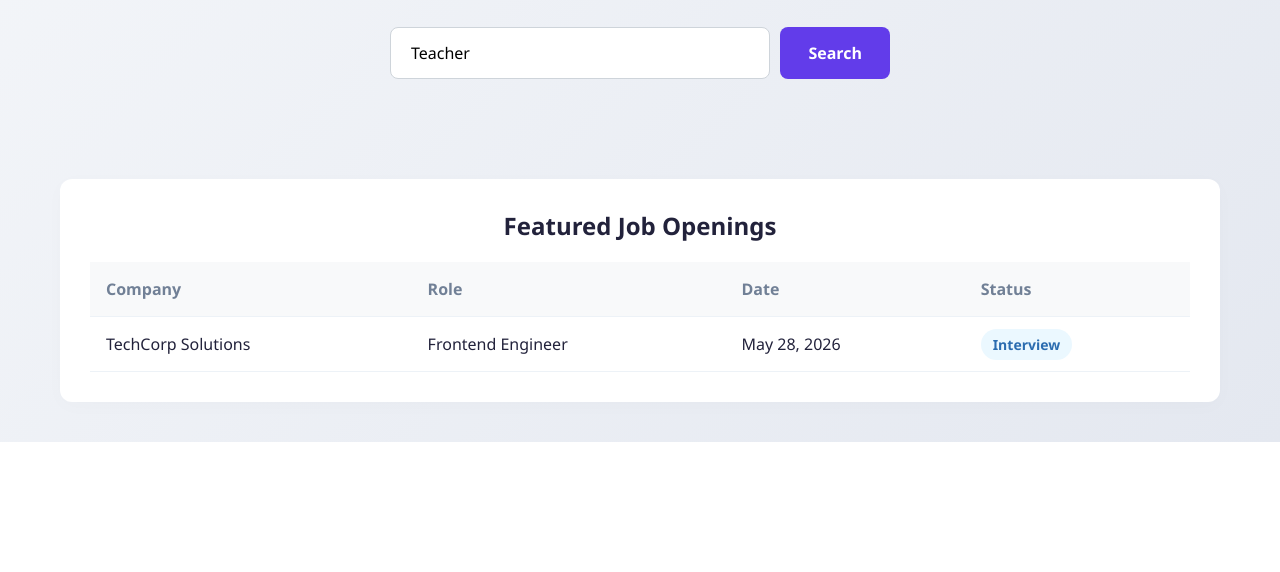
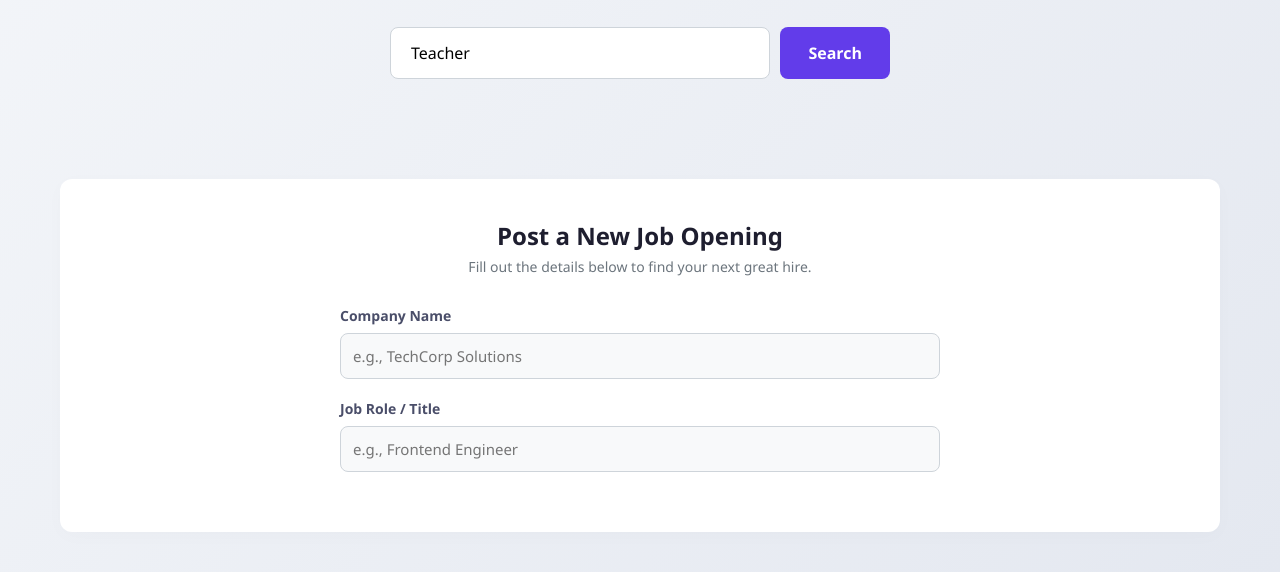
Before and after one commit to mohantypratikshya2006-svg/job-portal-assignment, a plain HTML site: page index.html in a window 1280 px wide. Shown: the part 359-931 px from the top of the page. Before the commit the page ends 801 px from the top, so only its background shows below. Drawn offline with Linux system fonts and the light colour scheme.

Commit message:
Fix styling links and add functional sections

```diff
--- a/index.html
+++ b/index.html
@@ -8,21 +8,19 @@
 </head>
 <body>
 
-    <!-- Header Navigation -->
     <header>
         <div class="logo">DevCareers</div>
         <nav>
             <ul>
-                <li><a href="#">Find Jobs</a></li>
-                <li><a href="#">Post a Job</a></li>
-                <li><a href="#">Track Applications</a></li>
+                <li><a href="#hero-section">Find Jobs</a></li>
+                <li><a href="#post-job-section">Post a Job</a></li>
+                <li><a href="#table-section">Track Applications</a></li>
             </ul>
         </nav>
     </header>
 
-    <!-- Hero Search Section -->
     <main>
-        <section class="hero-section">
+        <section id="hero-section" class="hero-section">
             <h1>Find Your Dream <br>Tech Job</h1>
             <p>Discover thousands of opportunities in development, design, and product management.</p>
 
@@ -32,32 +30,16 @@
             </div>
         </section>
 
-        <!-- Featured Job Openings Table Section -->
-        <section class="table-section">
-            <h2>Featured Job Openings</h2>
-            <div class="table-wrapper">
-                <table>
-                    <thead>
-                        <tr>
-                            <th>Company</th>
-                            <th>Role</th>
-                            <th>Date</th>
-                            <th>Status</th>
-                        </tr>
-                    </thead>
-                    <tbody>
-                        <tr>
-                            <td>TechCorp Solutions</td>
-                            <td>Frontend Engineer</td>
-                            <td>May 28, 2026</td>
-                            <td><span class="status-badge interview">Interview</span></td>
-                        </tr>
-                    </tbody>
-                </table>
-            </div>
-        </section>
-    </main>
-
-    <script src="script.js"></script>
-</body>
-</html>
+        <section id="post-job-section" class="form-section">
+            <h2>Post a New Job Opening</h2>
+            <p class="section-subtitle">Fill out the details below to find your next great hire.</p>
+            <form class="job-form" onsubmit="event.preventDefault();">
+                <div class="form-group">
+                    <label for="company-name">Company Name</label>
+                    <input type="text" id="company-name" placeholder="e.g., TechCorp Solutions">
+                </div>
+                <div class="form-group">
+                    <label for="job-role">Job Role / Title</label>
+                    <input type="text" id="job-role" placeholder="e.g., Frontend Engineer">
+                </div>
+                <div class="form-group">
--- a/style.css
+++ b/style.css
@@ -4,6 +4,10 @@
     padding: 0;
     box-sizing: border-box;
     font-family: 'Segoe UI', Tahoma, Geneva, Verdana, sans-serif;
+}
+
+html {
+    scroll-behavior: smooth;
 }
 
 body {
@@ -25,7 +29,7 @@ header {
 .logo {
     font-size: 24px;
     font-weight: 700;
-    color: #4a4e69;
+    color: #623cea;
 }
 
 nav ul {
@@ -100,6 +104,80 @@ main {
     cursor: pointer;
 }
 
+/* Post a Job Form Section Styling */
+.form-section {
+    margin-top: 40px;
+    background: #ffffff;
+    padding: 40px 30px;
+    border-radius: 12px;
+    box-shadow: 0 4px 20px rgba(0, 0, 0, 0.02);
+}
+
+.form-section h2 {
+    text-align: center;
+    color: #1e1e2f;
+    margin-bottom: 5px;
+}
+
+.section-subtitle {
+    text-align: center;
+    color: #6c757d;
+    font-size: 14px;
+    margin-bottom: 30px;
+}
+
+.job-form {
+    max-width: 600px;
+    margin: 0 auto;
+    display: flex;
+    flex-direction: column;
+    gap: 20px;
+}
+
+.form-group {
+    display: flex;
+    flex-direction: column;
+    gap: 8px;
+}
+
+.form-group label {
+    font-weight: 600;
+    color: #4a4e69;
+    font-size: 14px;
+}
+
+.form-group input, .form-group select {
+    padding: 12px;
+    border: 1px solid #ced4da;
+    border-radius: 8px;
+    font-size: 15px;
+    outline: none;
+    background-color: #f8f9fa;
+    transition: border-color 0.2s ease;
+}
+
+.form-group input:focus, .form-group select:focus {
+    border-color: #623cea;
+    background-color: #fff;
+}
+
+.submit-job-btn {
+    padding: 14px;
+    background-color: #2b6cb0;
+    color: white;
+    border: none;
+    border-radius: 8px;
+    font-size: 16px;
+    font-weight: 600;
+    cursor: pointer;
+    margin-top: 10px;
+    transition: background-color 0.2s ease;
+}
+
+.submit-job-btn:hover {
+    background-color: #1e4e8c;
+}
+
 /* Table Sections styling */
 .table-section {
     margin-top: 40px;
@@ -147,7 +225,7 @@ th {
 }
 
 /* ==========================================================================
-   📱 MOBILE RESPONSIVE MEDIA QUERIES (Fixes the text merger/squishing issue)
+   📱 MOBILE RESPONSIVE MEDIA QUERIES (Fixes layout squishing on mobile)
    ========================================================================== */
 @media (max-width: 600px) {
     header {
@@ -180,4 +258,8 @@ th {
     .search-btn {
         width: 100%;
     }
+
+    .form-section {
+        padding: 25px 15px;
+    }
 }
```
